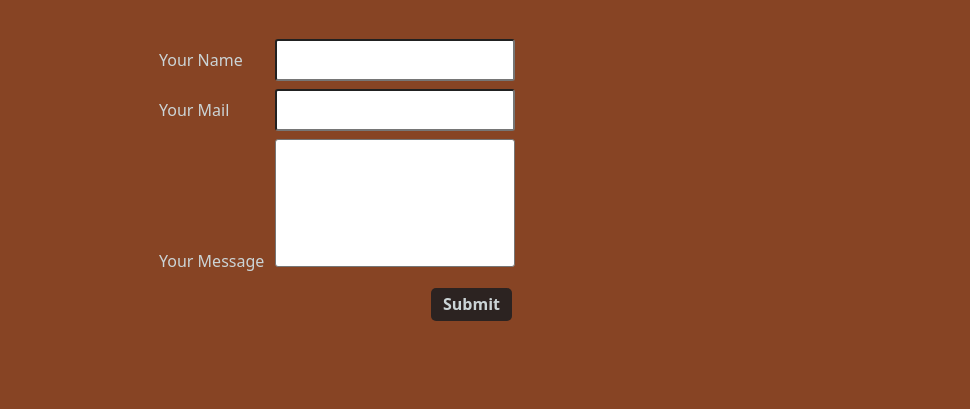
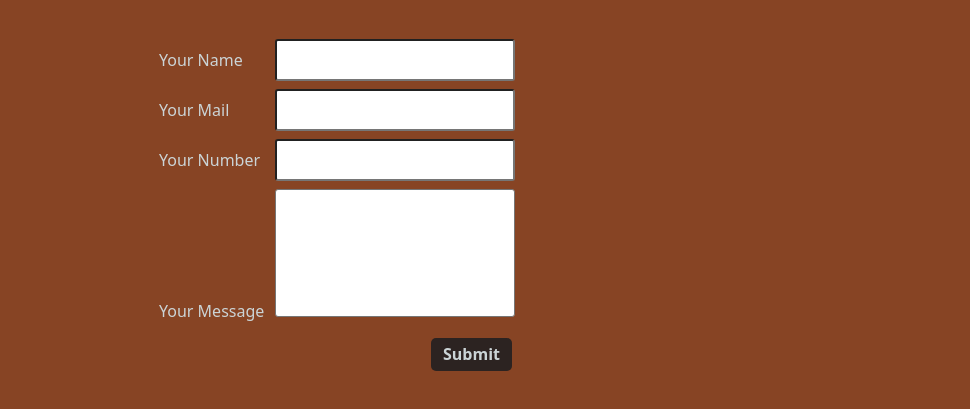
Before and after one commit to StephanUllmann/wd51-test, a plain HTML site: page contact.html in a window 1280 px wide. Shown: the part 693-1102 px from the top of the page, without its empty margins (1-971 px from the left). Before the commit the page ends 1062 px from the top, so only its background shows below. Drawn offline with Linux system fonts and the light colour scheme.

Commit message:
Number filed is added

```diff
--- a/contact.html
+++ b/contact.html
@@ -37,6 +37,9 @@
         <label class="contact__label" for="email">Your Mail</label>
         <input class="contact__input" type="email" id="email" name="email" required />
         <br />
+        <label class="contact__label" for="number">Your Number </label>
+        <input class="contact__input" type="tel" id="number" name="number" required />
+        <br />
         <label class="contact__label" for="message">
           Your Message</label>
         <textarea class="contact__input" name="message" id="message" cols="20" rows="5" required></textarea>
```
